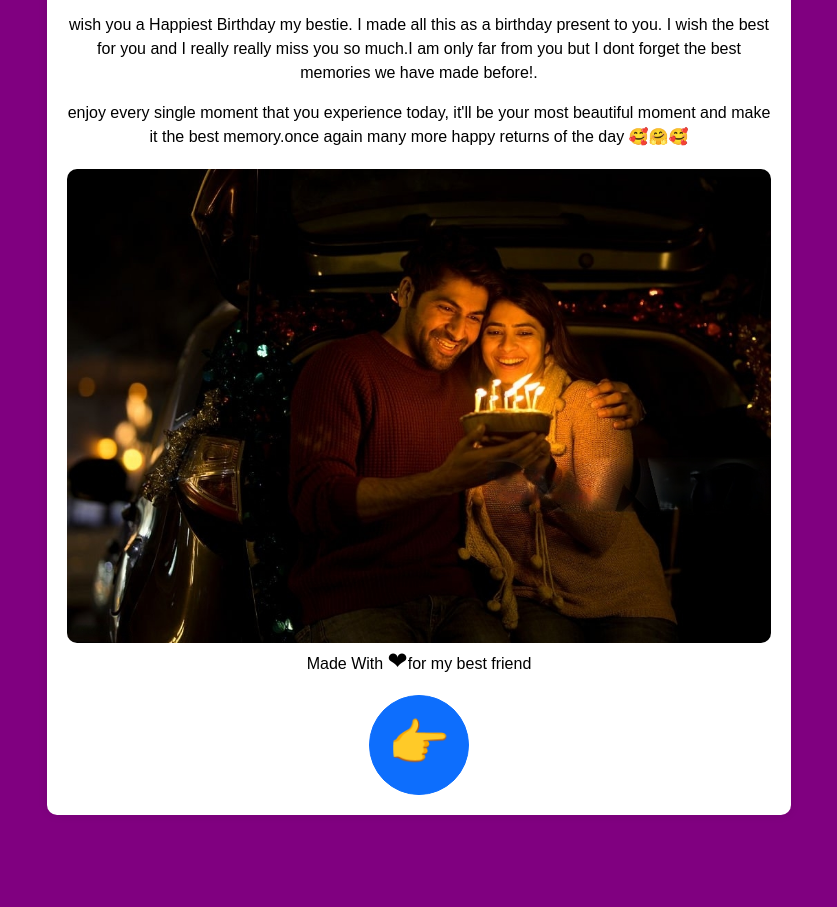
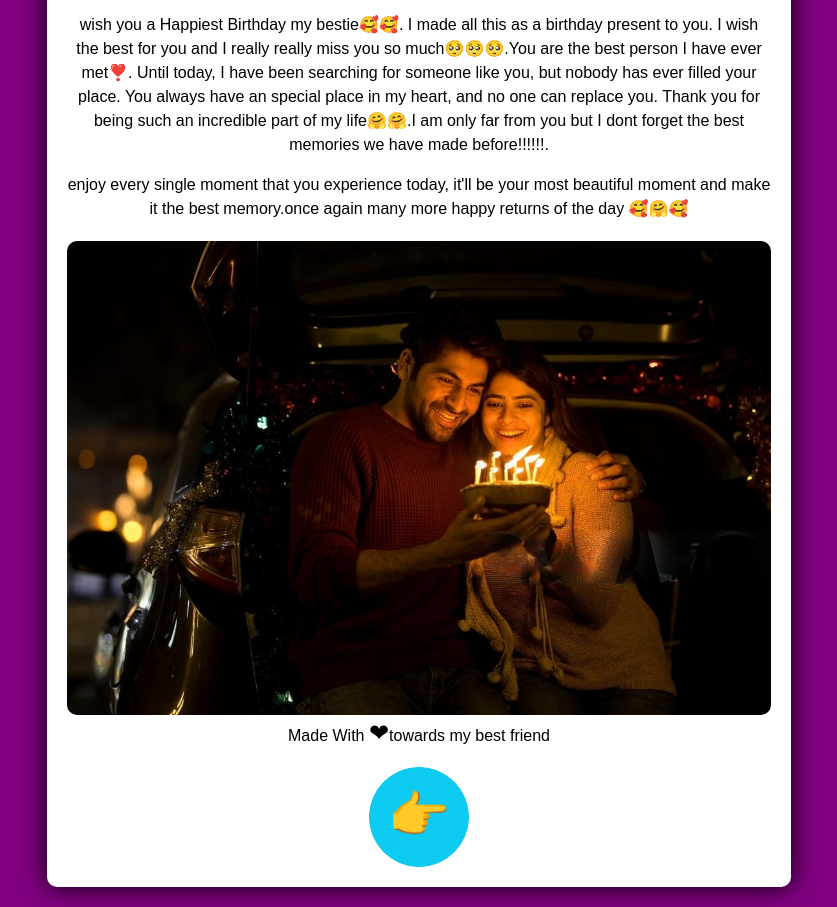
Before and after one commit to ashin000/Surprise, a plain HTML site: page surprise.html in a window 1280 px wide. Shown: the part 147-1054 px from the top of the page, without its empty margins (221-1058 px from the left). Before the commit the page ends 982 px from the top, so only its background shows below. Drawn offline with nearby package versions, Linux system fonts and the light colour scheme.

Commit message:
Update surprise.html

```diff
--- a/surprise.html
+++ b/surprise.html
@@ -21,7 +21,7 @@
     border-radius: 10px;
     width: 60%;
     margin: 0 auto;
-    box-shadow: 0px 0px 10px rgba(0, 0, 0, 0.1);
+    box-shadow: 0 0 25px;
 }
 
 h1, h2 {
@@ -63,14 +63,14 @@ h1, h2 {
 <body>
     <div class="container">
         <h1 >Happy Birthday My Bestie🥰🥰!</h1>
-        <p>Hey dear, Today is a very special and beautiful day. So let's make it the best celebration with all your friends.</p>
-        <p>wish you a Happiest Birthday my bestie. I made all this as a birthday present to you. I wish the best for you and I really really miss you so much.I am only far from you but I dont forget the best memories we have made before!.</p>
+        <p>dear bestfriend, Today is a very special and beautiful day. So let's make it the best celebration with all your friends.</p>
+        <p>wish you a Happiest Birthday my bestie🥰🥰. I made all this as a birthday present to you. I wish the best for you and I really really miss you so much🥺🥺🥺.You are the best person I have ever met❣️. Until today, I have been searching for someone like you, but nobody has ever filled your place. You always have an special place in my heart, and no one can replace you. Thank you for being such an incredible part of my life🤗🤗.I am only far from you but I dont forget the best memories we have made before!!!!!!.</p>
         <p>enjoy every single moment that you experience today, it'll be your most beautiful moment and make it the best memory.once again many more happy returns of the day <span >🥰🤗🥰</span></p>
         <div class="image-container">
             <img src="bday.jpeg" alt="Birthday Image">
         </div>
-        <p>Made With <span class="heart">❤</span>for my best friend</p>
-      <a href="video.html" class="btn btn-primary" style="border-radius:500px; width:100px; height:100px; padding:10px;"><span style=" font-size:50px; " >👉</span></a>
+        <p>Made With <span class="heart">❤</span>towards my best friend</p>
+   <a href="video.html" class="btn btn-info" style="border-radius:500px; width:100px; height:100px; padding:10px; "><span style=" font-size:50px; " >👉</span></a>
     </div>
 </body>
 </html>
```
